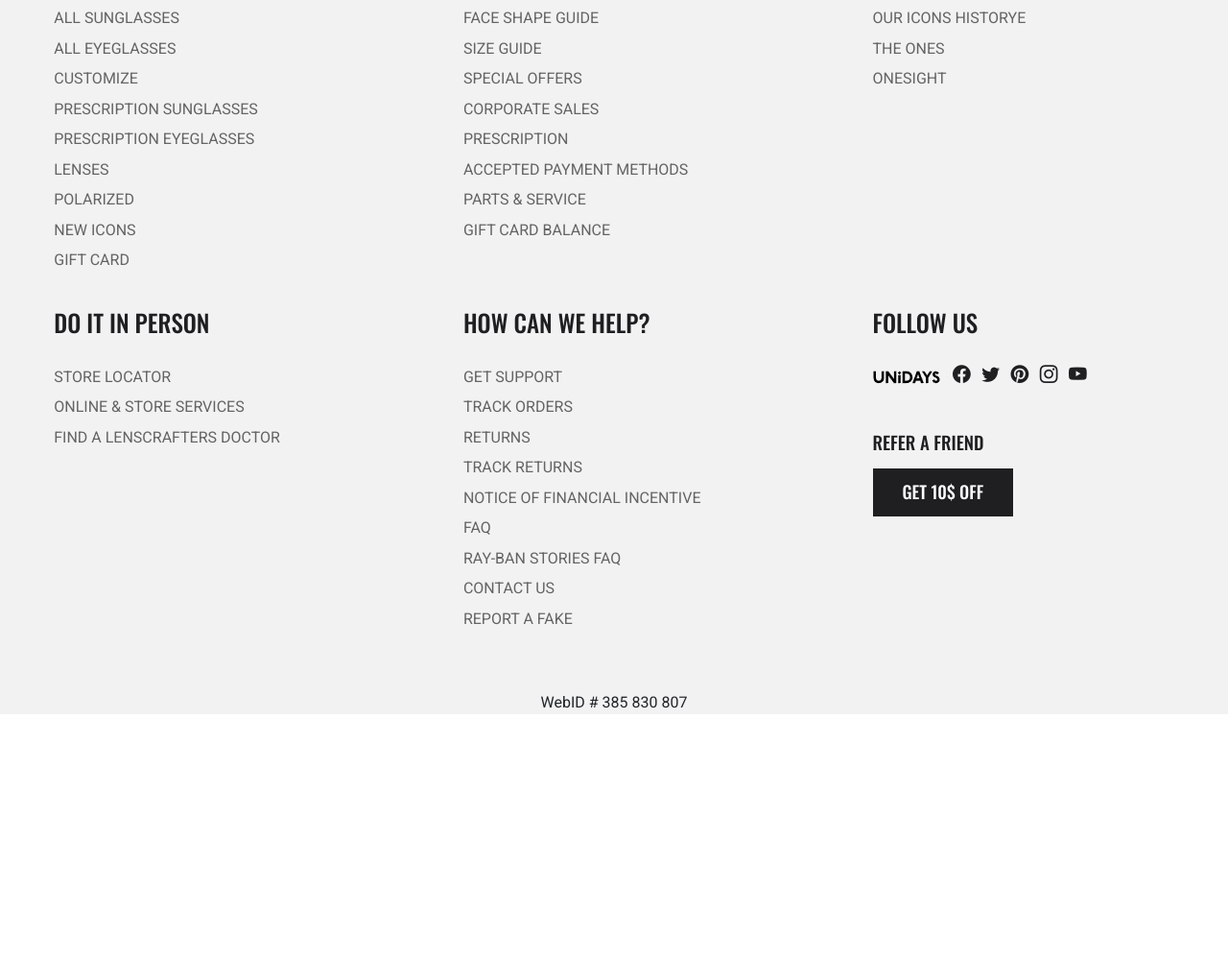
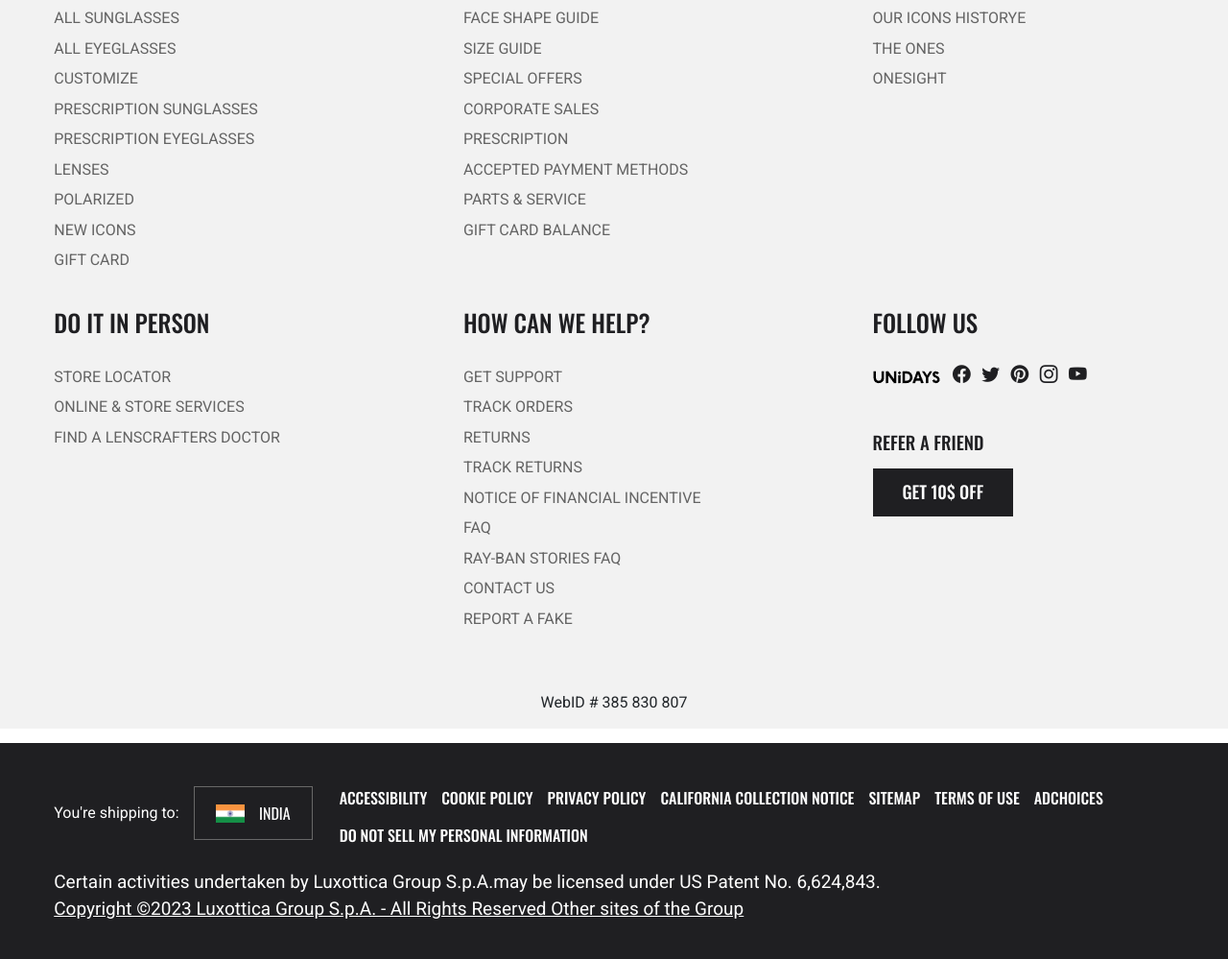
Before and after one commit to deepk2891/hersheyland.com, a plain HTML site: page index.html in a window 1280 px wide. Shown: the part 5319-6318 px from the top of the page at 96% size. Before the commit the page ends 6078 px from the top, so only its background shows below. Drawn offline with nearby package versions, Linux system fonts and the light colour scheme.

Commit message:
added shipping section

```diff
--- a/assets/css/style.css
+++ b/assets/css/style.css
@@ -229,3 +229,25 @@ footer .heading {
     background-color: white;
     border: 1px solid black;
 }
+/* ===== SHIPPING ===== */
+.shipping {
+    background-color: var(--dark);
+}
+.india {
+    border: 1px solid rgb(104, 104, 104);
+}
+.india img {
+    width: 30px;
+}
+.shipping ul li a {
+    text-decoration: none;
+    font-size: 16px;
+    font-weight: 500;
+}
+.shipping ul li a:hover {
+    text-decoration: underline;
+}
+.copyright {
+    font-size: 19px;
+    width: 80%;
+}
--- a/index.html
+++ b/index.html
@@ -428,9 +428,40 @@
                     </div>
                 </div>
             </div>
-            <p class="text-center">WebID # 385 830 807</p>
+            <p class="text-center pb-3">WebID # 385 830 807</p>
         </div>
     </footer>
+    <!-- ===== SHIPPING ===== -->
+    <section class="shipping pt-5 pb-4 px-0 px-xl-5" id="shipping">
+        <div class="container-fluid">
+            <div class="row pb-4">
+                <div class="col-xl-3">
+                    <div class="d-flex align-items-center pb-5 pb-xl-0">
+                        <p class="white m-0 pe-3 font-roboto">You're shipping to:</p>
+                        <a href="javascript:void(0)" class="india d-flex align-items-center gap-3 px-4 py-3 font-oswald text-decoration-none white">
+                            <img src="./assets/image/india.png" alt=""> INDIA
+                        </a>
+                    </div>
+                </div>
+                <div class="col-xl-9 d-flex justify-content-start justify-content-xl-end">
+                    <ul class="d-flex flex-wrap justify-content-start align-items-center font-oswald gap-3 p-0 m-xl-0">
+                        <li class="list-group"><a class="white" href="javascript:void(0)">ACCESSIBILITY</a></li>
+                        <li class="list-group"><a class="white" href="javascript:void(0)">COOKIE POLICY</a></li>
+                        <li class="list-group"><a class="white" href="javascript:void(0)">PRIVACY POLICY</a></li>
+                        <li class="list-group"><a class="white" href="javascript:void(0)">CALIFORNIA COLLECTION NOTICE</a></li>
+                        <li class="list-group"><a class="white" href="javascript:void(0)">SITEMAP</a></li>
+                        <li class="list-group"><a class="white" href="javascript:void(0)">TERMS OF USE</a></li>
+                        <li class="list-group"><a class="white" href="javascript:void(0)">ADCHOICES</a></li>
+                        <li class="list-group"><a class="white" href="javascript:void(0)">DO NOT SELL MY PERSONAL INFORMATION</a></li>
+                    </ul>
+                </div>
+            </div>
+            <p class="copyright white font-roboto">Certain activities undertaken by Luxottica Group S.p.A.may be licensed under US Patent No. 6,624,843.
+                <a class="white" href="javascript:void(0)"> Copyright ©2023
+                    Luxottica Group S.p.A. - All Rights Reserved Other sites of the Group</a>
+            </p>
+        </div>
+    </section>
 
     <!-- Jquery -->
     <script src="assets/vendor/jquery/jquery.min.js"></script>
```
Also changed, not shown: assets/image/india.png (added).
